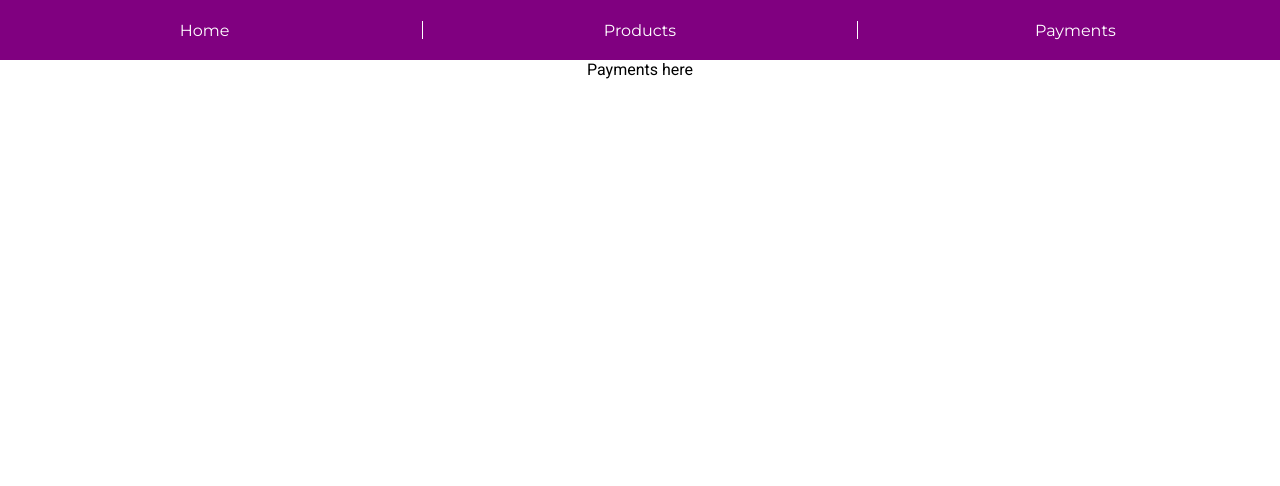
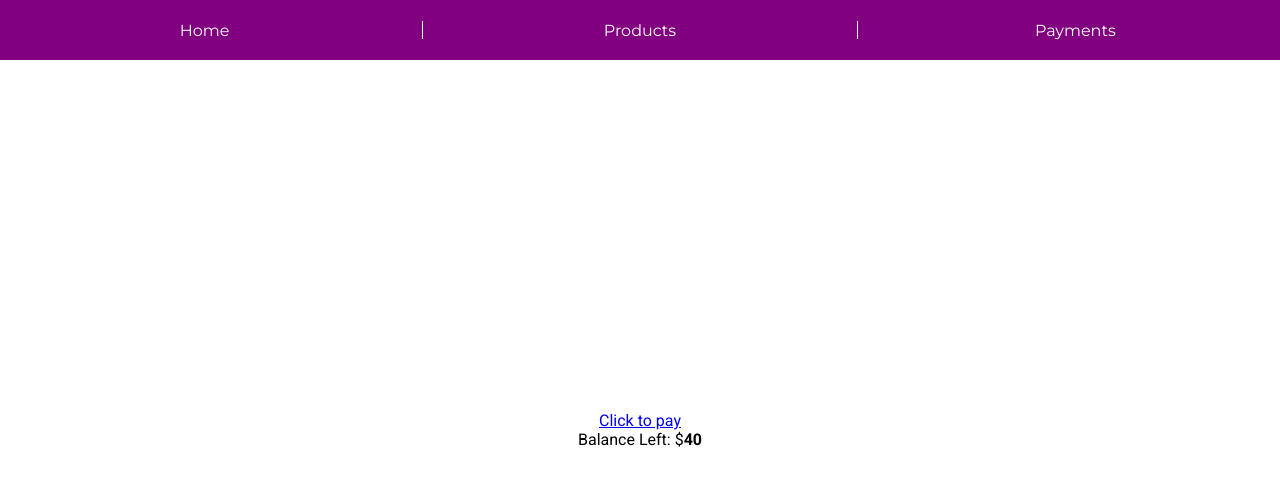
Before and after one commit to SalahAnnuka/React-2, a React (Create React App) app in the folder react2/: page /payments in a window 1280 px wide. Shown: the top 486 px of the page. Built offline with nearby package versions, Linux system fonts and the light colour scheme.

Commit message:
update all

```diff
--- a/react2/src/App.css
+++ b/react2/src/App.css
@@ -4,6 +4,8 @@
 .App {
   display: flex;
   flex-direction: column;
+  align-items: center;
+  justify-content: start;
   text-align: center;
   width: 100vw;
   height: 100vh;
--- /dev/null
+++ b/react2/src/PaymentScript.js
@@ -0,0 +1,6 @@
+const pay = document.getElementById('pay');
+const balance = document.getElementById('balance');
+
+
+pay.addEventListener('click', (e)=>
+{balance.innerHTML -= balance.innerHTML>=5? 5 : 0;});
--- a/react2/src/Payments.css
+++ b/react2/src/Payments.css
@@ -0,0 +1,7 @@
+.Payments{
+    display:flex;
+    flex: 1 1;
+    flex-direction: column;
+    align-items: center;
+    justify-content: center;
+}
--- a/react2/src/Payments.js
+++ b/react2/src/Payments.js
@@ -1,6 +1,5 @@
 import React from "react";
 import './Payments.css';
-
 
 class Payments extends React.Component{
     constructor(props){
@@ -8,8 +7,10 @@ class Payments extends React.Component{
     }
     render(){
         return(
-
-            <div>Payments here</div>
+            <div className="Payments">
+                <a href="#" className="button" id="pay">Click to pay</a>
+                <div className="balance">Balance Left: $<b id="balance">40</b></div>
+            </div>
         );
     }
 }
```
